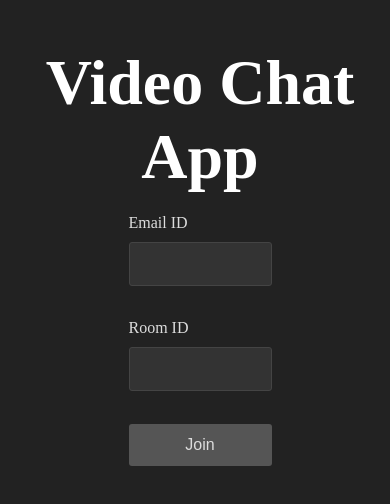
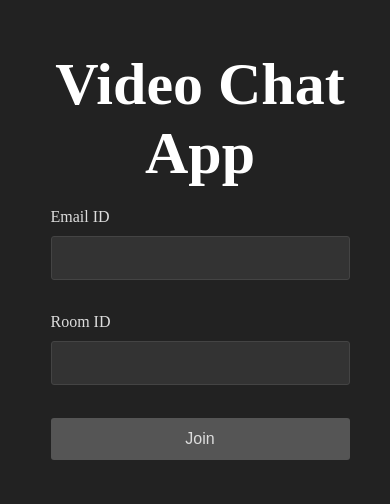
Before and after one commit to rishabhkr-r111/video-chat-app, a React (Vite) app in the folder frontend/: page / in a window 390 px wide. Shown: the part 192-696 px from the top of the page. Built offline with nearby package versions, Linux system fonts and the light colour scheme; no server answers.

Commit message:
Update home.css

```diff
--- a/frontend/src/css/home.css
+++ b/frontend/src/css/home.css
@@ -63,3 +63,22 @@
 .home-div button:hover {
   background-color: #777;
 }
+
+@media screen and (max-width: 480px) {
+  .home-div input {
+    margin-bottom: 15px;
+    padding: 12px;
+    border: 1px solid #444;
+    border-radius: 3px;
+    background-color: #333;
+    color: #ddd;
+    font-size: 16px;
+    width: 70vw;
+  }
+  .home-div h1 {
+    font-size: 60px; /* Increase font size */
+    color: #fff;
+    margin-bottom: 20px;
+    text-align: center; /* Center align the text */
+  }
+}
```
